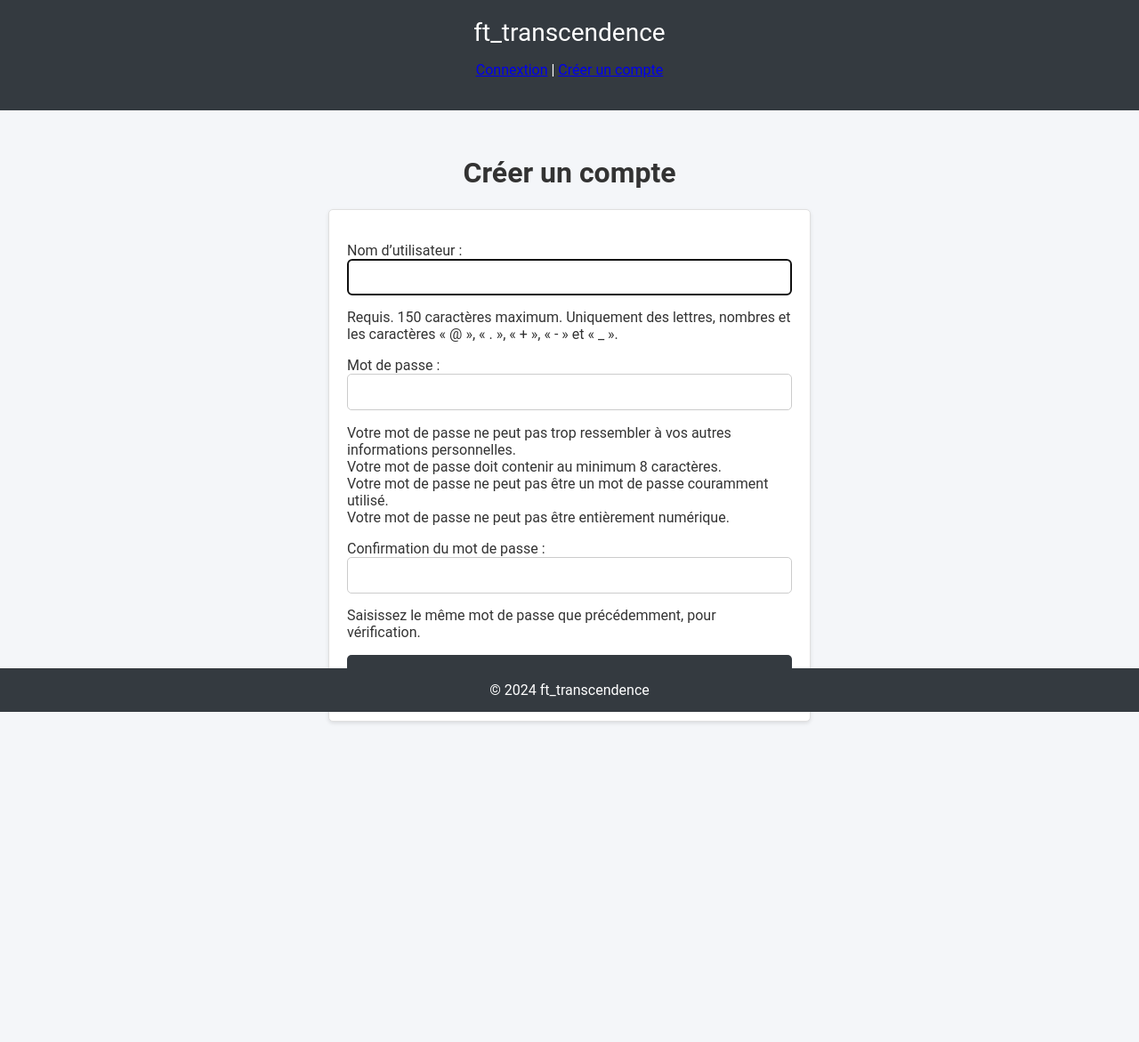
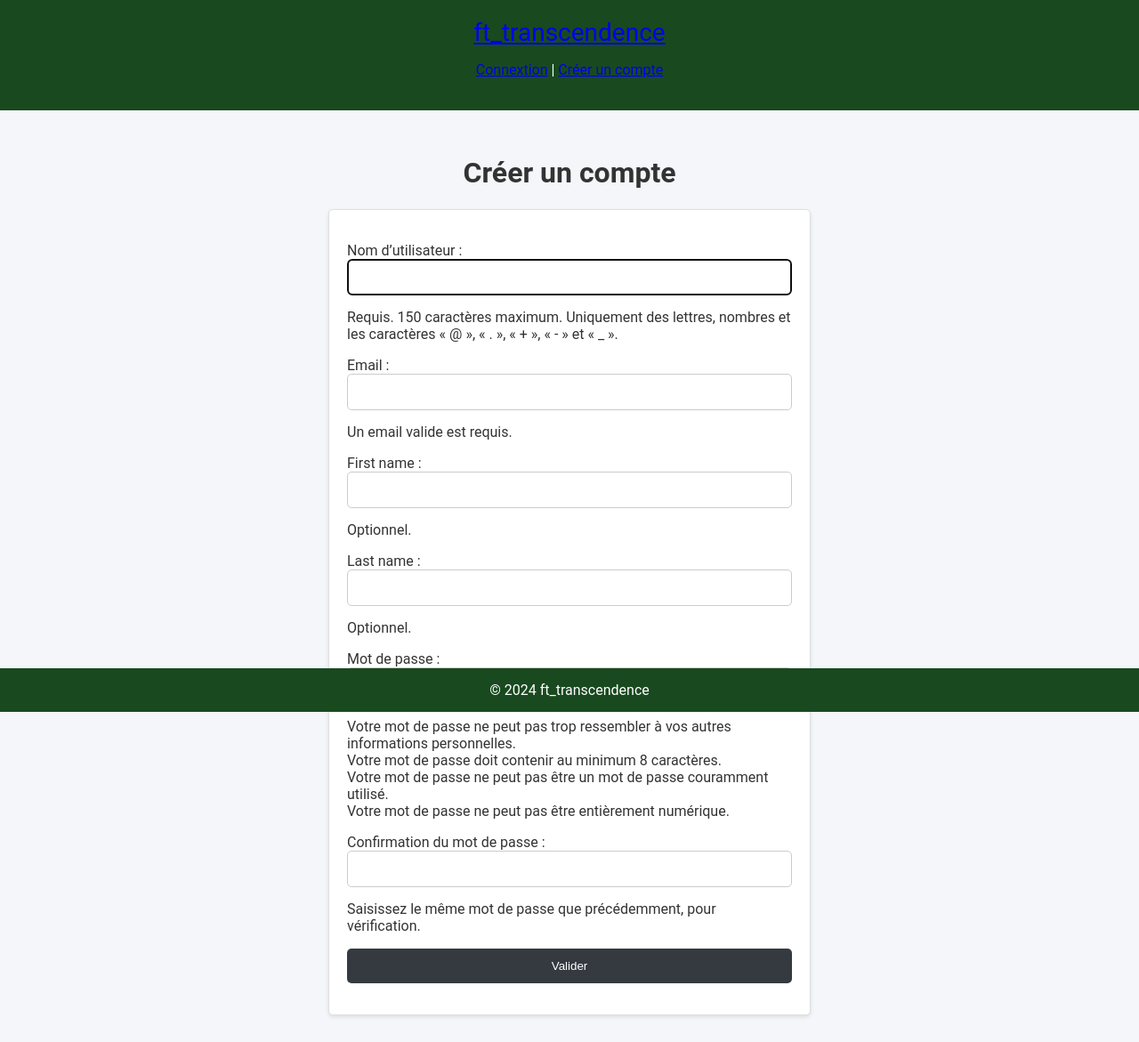
Before and after one commit to qbnt/6_ft_transcendence, a Django app: page /acconts/register/ in a window 1280 px wide. Shown: the whole page at 89% size. Before the commit the page ends 813 px from the top, so only its background shows below. Run offline with Django 3.2, Linux system fonts and the light colour scheme.

Commit message:
Creation de Forms perso pour creation et modification de compte

```diff
--- a/projet/srcs/web/ft_transcendence/static/global.css
+++ b/projet/srcs/web/ft_transcendence/static/global.css
@@ -9,7 +9,7 @@ body {
 
 /* Header Styles */
 header {
-    background-color: #343a40;
+    background-color: #19491f;
     color: white;
     padding: 20px;
     text-align: center;
@@ -178,7 +178,7 @@ form button:hover {
 
 /* Footer Styles */
 footer {
-    background-color: #343a40;
+    background-color: #19491f;
     color: white;
     text-align: center;
     padding: 15px 0;
--- a/projet/srcs/web/ft_transcendence/templates/base.html
+++ b/projet/srcs/web/ft_transcendence/templates/base.html
@@ -12,9 +12,9 @@
 
 <body>
     <header>
-        <h1>ft_transcendence</h1>
+        <h1><a href="{% url 'home:index' %}">ft_transcendence</a></h1>
 		{% if user.is_authenticated %}
-			<p>Connecté sous {{ user.username }} | <a href="{% url 'user_manage:logout' %}">Déconnexion</a></p>
+			<p>Connecté sous <a href= {% url 'user_manage:edit' %}>{{ user.username }}</a> | <a href="{% url 'user_manage:logout' %}">Déconnexion</a></p>
 		{% else %}
 			<p><a href="{% url 'user_manage:login' %}">Connextion</a> |
 				<a href="{% url 'user_manage:register' %}">Créer un compte</a></p>
--- a/projet/srcs/web/ft_transcendence/user_manage/forms.py
+++ b/projet/srcs/web/ft_transcendence/user_manage/forms.py
@@ -1,9 +1,48 @@
-from django		import forms
-from .models	import User
+from django						import forms
+from django.contrib.auth		import authenticate
+from django.contrib.auth.forms	import UserCreationForm
+from django.contrib.auth.models	import User
 
-class UserForm(forms.ModelForm):
-	password = forms.CharField(widget=forms.PasswordInput)
+class CustomUserUpdateForm(forms.ModelForm):
+    current_password = forms.CharField(
+        label="Mot de passe actuel",
+        widget=forms.PasswordInput,
+        required=True,
+        help_text="Entrez votre mot de passe actuel pour confirmer les modifications."
+    )
 
-	class Meta:
-		model = User
-		fields = ['username', 'email', 'password']
+    class Meta:
+        model = User
+        fields = ['username', 'first_name', 'last_name', 'email']
+
+    def clean_current_password(self):
+        current_password = self.cleaned_data['current_password']
+        user = authenticate(username=self.instance.username, password=current_password)
+        if user is None:
+            raise forms.ValidationError("Le mot de passe actuel est incorrect.")
+        return current_password
+
+
+class CustomUserCreationForm(UserCreationForm):
+    email = forms.EmailField(required=True, help_text="Un email valide est requis.")
+    first_name = forms.CharField(max_length=30, required=False, help_text="Optionnel.")
+    last_name = forms.CharField(max_length=30, required=False, help_text="Optionnel.")
+
+    class Meta:
+        model = User
+        fields = ('username', 'email', 'first_name', 'last_name', 'password1', 'password2')
+
+    def clean_email(self):
+        email = self.cleaned_data.get('email')
+        if User.objects.filter(email=email).exists():
+            raise forms.ValidationError("Un utilisateur avec cet email existe déjà.")
+        return email
+
+    def save(self, commit=True):
+        user = super(CustomUserCreationForm, self).save(commit=False)
+        user.email = self.cleaned_data['email']
+        user.first_name = self.cleaned_data['first_name']
+        user.last_name = self.cleaned_data['last_name']
+        if commit:
+            user.save()
+        return user
--- a/projet/srcs/web/ft_transcendence/user_manage/urls.py
+++ b/projet/srcs/web/ft_transcendence/user_manage/urls.py
@@ -7,4 +7,5 @@ urlpatterns = [
     path ('login/', views.login_user, name = 'login'),
 	path( 'logout/', views.logout_user, name = 'logout'),
 	path ('register/', views.register_user, name = 'register'),
+	path ('edit/', views.edit_user, name = 'edit')
 ]
--- a/projet/srcs/web/ft_transcendence/user_manage/views.py
+++ b/projet/srcs/web/ft_transcendence/user_manage/views.py
@@ -1,7 +1,10 @@
-from django.contrib.auth.forms	import AuthenticationForm, UserCreationForm, UserChangeForm
-from django.contrib.auth		import authenticate, login, logout
-from django.contrib				import messages
-from django.shortcuts			import render, redirect
+from django.contrib.auth			import authenticate, login, logout
+from django.contrib.auth.forms		import AuthenticationForm
+from django.contrib.auth.models		import User
+from django.contrib.auth.decorators	import login_required
+from django.contrib					import messages
+from django.shortcuts				import render, redirect
+from .forms							import CustomUserUpdateForm, CustomUserCreationForm
 
 
 def	login_user(request):
@@ -26,12 +29,26 @@ def	logout_user(request):
 
 def	register_user(request):
 	if request.method == 'POST':
-		form = UserCreationForm(request.POST)
+		form = CustomUserCreationForm(request.POST)
 		if form.is_valid():
 			user = form.save()
 			login(request, user)
 			return redirect("home:index")
 	else:
-		form = UserCreationForm()
+		form = CustomUserCreationForm()
 
 	return render(request, "user_manage/register.html", {'form': form})
+
+@login_required
+def edit_user(request):
+    user = request.user
+    if request.method == 'POST':
+        form = CustomUserUpdateForm(request.POST, instance=user)
+        if form.is_valid():
+            user = form.save(commit=False)
+            user.save()
+            messages.success(request, 'Vos informations ont été mises à jour avec succès.')
+            return redirect('home:index')
+    else:
+        form = CustomUserUpdateForm(instance=user)
+    return render(request, 'user_manage/edit.html', {'form': form})
```
Also changed, not shown: projet/srcs/web/ft_transcendence/user_manage/admin.py (+3 -4 lines), projet/srcs/web/ft_transcendence/user_manage/templates/user_manage/edit.html (added, +14 -0 lines).
